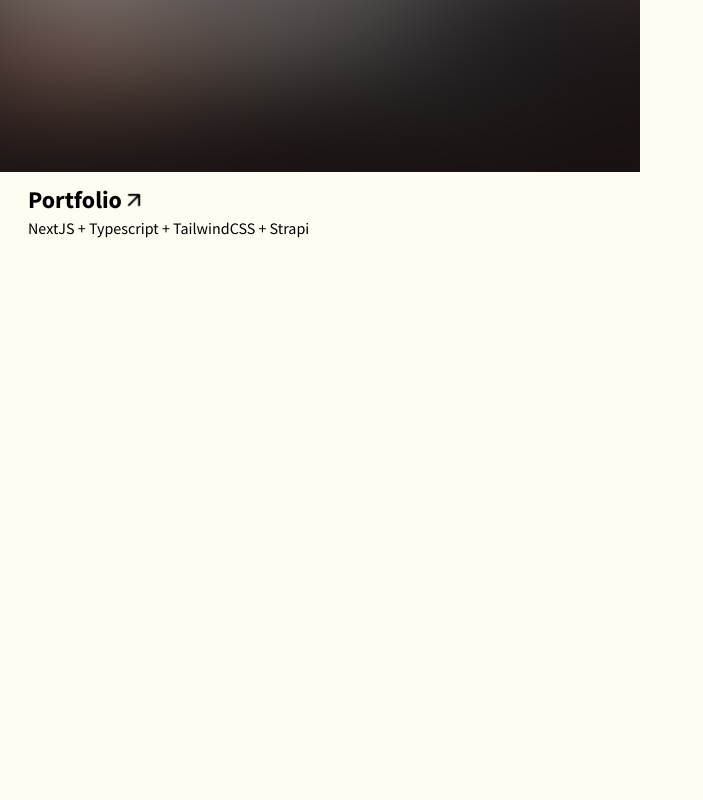
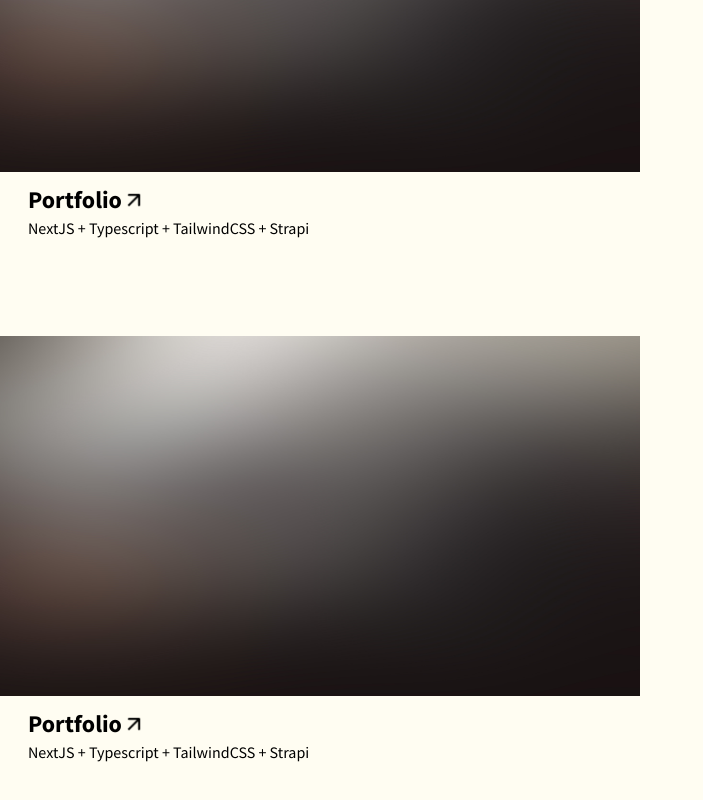
Before and after one commit to callumbyrne/portfolio, a Next.js app: page / in a window 1280 px wide. Shown: the part 1968-2768 px from the top of the page, without its empty margins (0-703 px from the left). Before the commit the page ends 2248 px from the top, so only its background shows below. Built offline with nearby package versions, Linux system fonts and the light colour scheme.

Commit message:
created Project component

```diff
--- /dev/null
+++ b/components/Project.tsx
@@ -0,0 +1,39 @@
+import Image from 'next/image'
+import placeholderProject from '../public/placeholderProject.png'
+import arrow from '../public/arrow.png'
+
+const Project = () => {
+  return (
+    <>
+      <div className="flex flex-col pb-24">
+        <div className="flex pb-3">
+          <Image
+            src={placeholderProject}
+            alt="project"
+            height={360}
+            width={640}
+          />
+        </div>
+
+        <div>
+          <div className="flex flex-col px-7">
+            <div className="flex flex-row items-center">
+              <p className="text-2xl font-bold">Portfolio</p>
+              <div className="relative h-6 w-6">
+                <Image
+                  src={arrow}
+                  alt="arrow"
+                  layout="fill"
+                  objectFit="scale-down"
+                />
+              </div>
+            </div>
+            <p> NextJS + Typescript + TailwindCSS + Strapi</p>
+          </div>
+        </div>
+      </div>
+    </>
+  )
+}
+
+export default Project
--- a/components/Projects.tsx
+++ b/components/Projects.tsx
@@ -1,6 +1,6 @@
 import Image from 'next/image'
 import arrow from '../public/arrow.png'
-import placeholderProject from '../public/placeholderProject.png'
+import Project from './Project'
 
 const Projects = () => {
   return (
@@ -12,33 +12,8 @@ const Projects = () => {
         </div>
       </div>
 
-      <div className="flex flex-col">
-        <div className="flex pb-3">
-          <Image
-            src={placeholderProject}
-            alt="project"
-            height={360}
-            width={640}
-          />
-        </div>
-
-        <div>
-          <div className="flex flex-col px-7">
-            <div className="flex flex-row items-center">
-              <p className="text-2xl font-bold">Portfolio</p>
-              <div className="relative h-6 w-6">
-                <Image
-                  src={arrow}
-                  alt="arrow"
-                  layout="fill"
-                  objectFit="scale-down"
-                />
-              </div>
-            </div>
-            <p> NextJS + Typescript + TailwindCSS + Strapi</p>
-          </div>
-        </div>
-      </div>
+      <Project />
+      <Project />
     </section>
   )
 }
```
